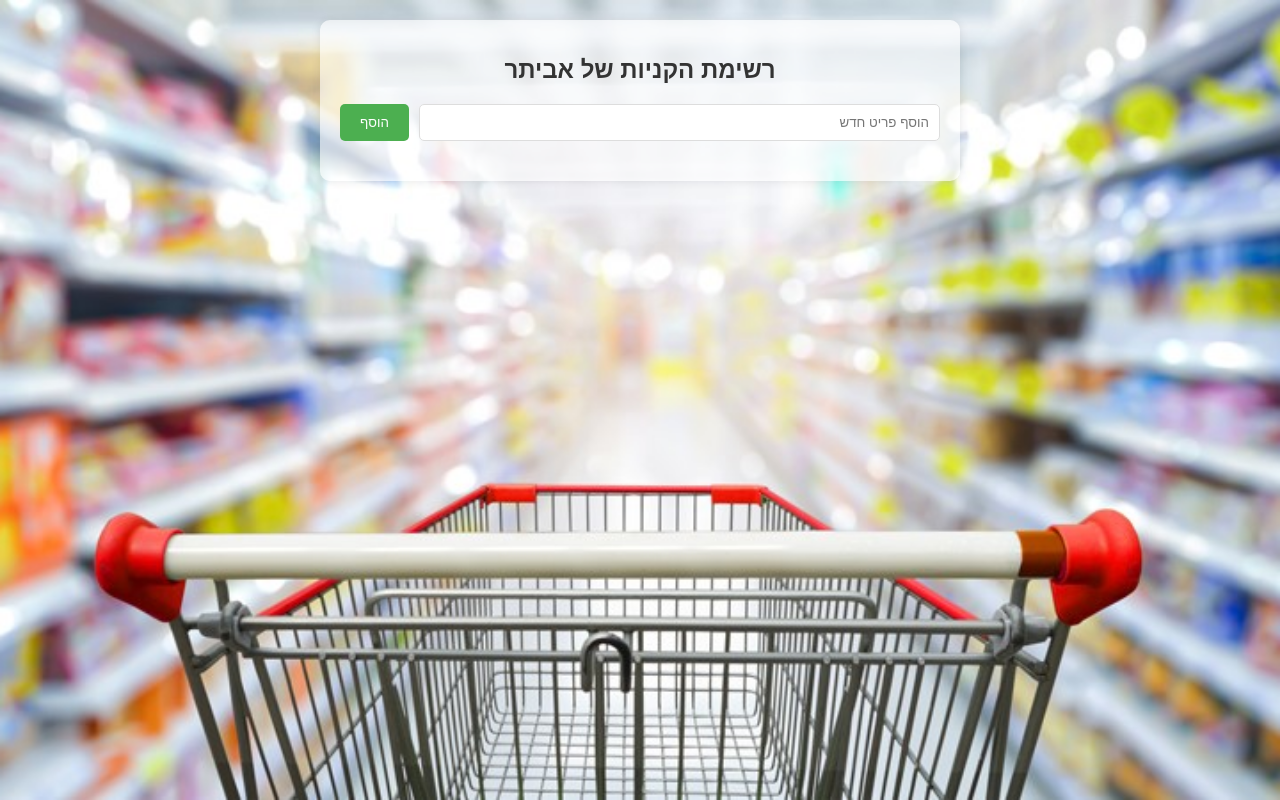
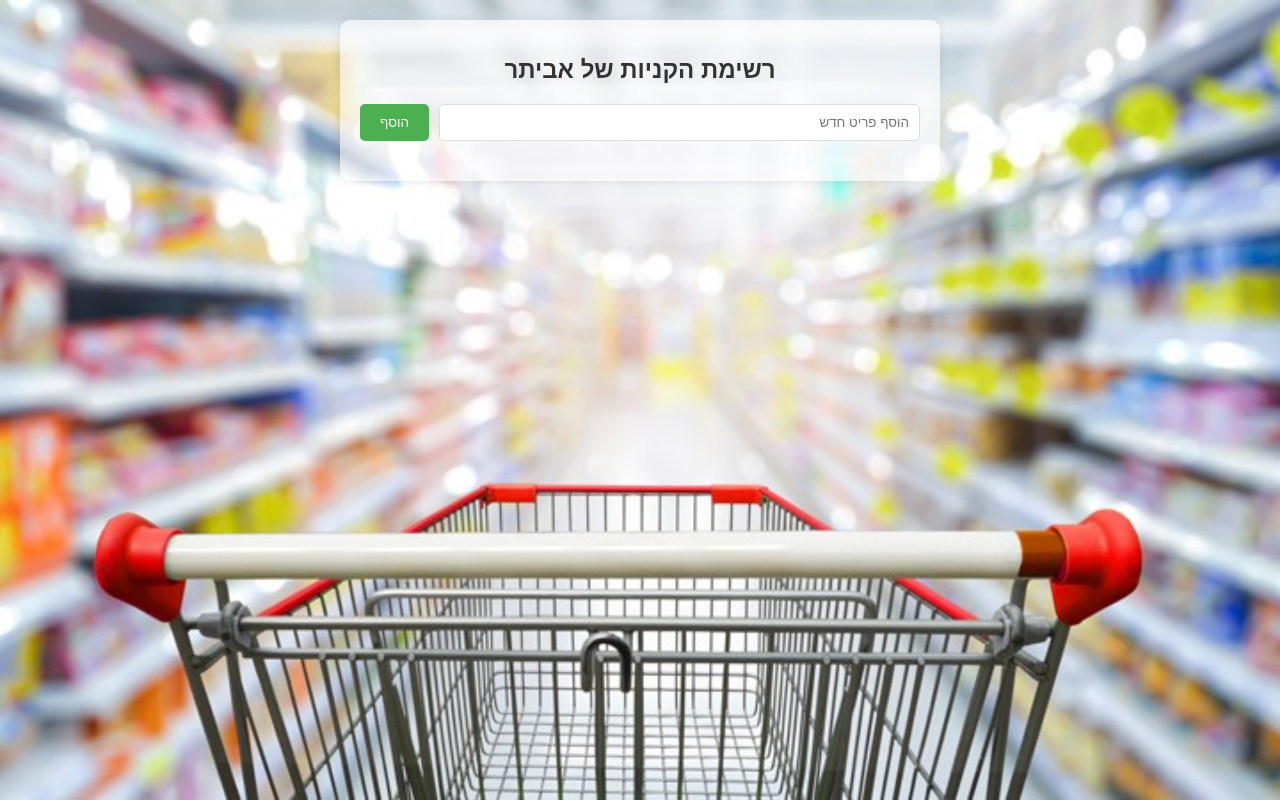
Before and after one commit to evyatar321/shopping-list-app2, a website: page public/index.html in a window 1280 px wide. Drawn offline with Linux system fonts and the light colour scheme; no server answers.

Commit message:
Update index.html

```diff
--- a/public/index.html
+++ b/public/index.html
@@ -9,7 +9,7 @@
             font-family: Arial, sans-serif;
             margin: 0;
             padding: 0;
-            background-image: url('reka.jpg');
+            background-image: url('grocery-background.jpg');
             background-size: cover;
             background-position: center;
             background-attachment: fixed;
@@ -26,6 +26,7 @@
             padding: 20px;
             border-radius: 10px;
             box-shadow: 0 0 10px rgba(0, 0, 0, 0.1);
+            box-sizing: border-box;
         }
         h1 {
             text-align: center;
@@ -65,7 +66,7 @@
         }
         #new-item {
             flex: 1;
-            min-width: 200px;
+            min-width: 0; /* שינוי זה */
             padding: 10px;
             border: 1px solid #ddd;
             border-radius: 5px;
@@ -99,7 +100,6 @@
             }
             #new-item, #add-item {
                 width: 100%;
-                min-width: 0;
             }
         }
     </style>
@@ -111,6 +111,8 @@
             <input type="text" id="new-item" placeholder="הוסף פריט חדש">
             <button id="add-item">הוסף</button>
         </div>
+        <ul id="shopping-list"></ul>
+    </div>
     <ul id="shopping-list"></ul>
 
     <script>
```
